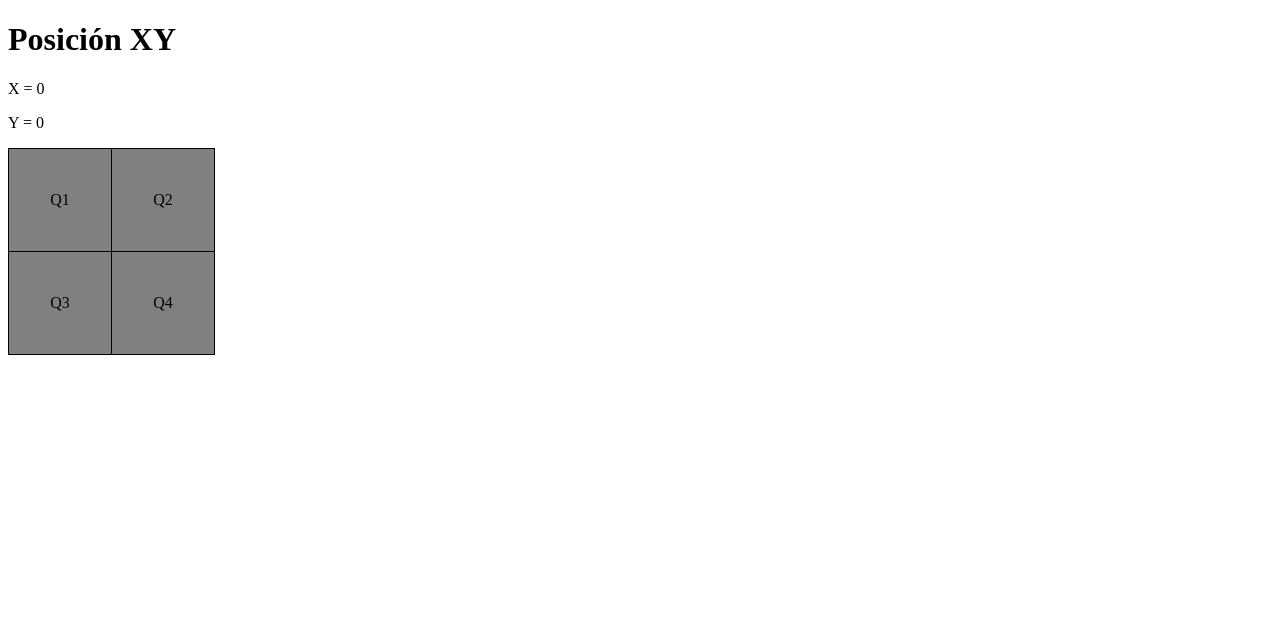
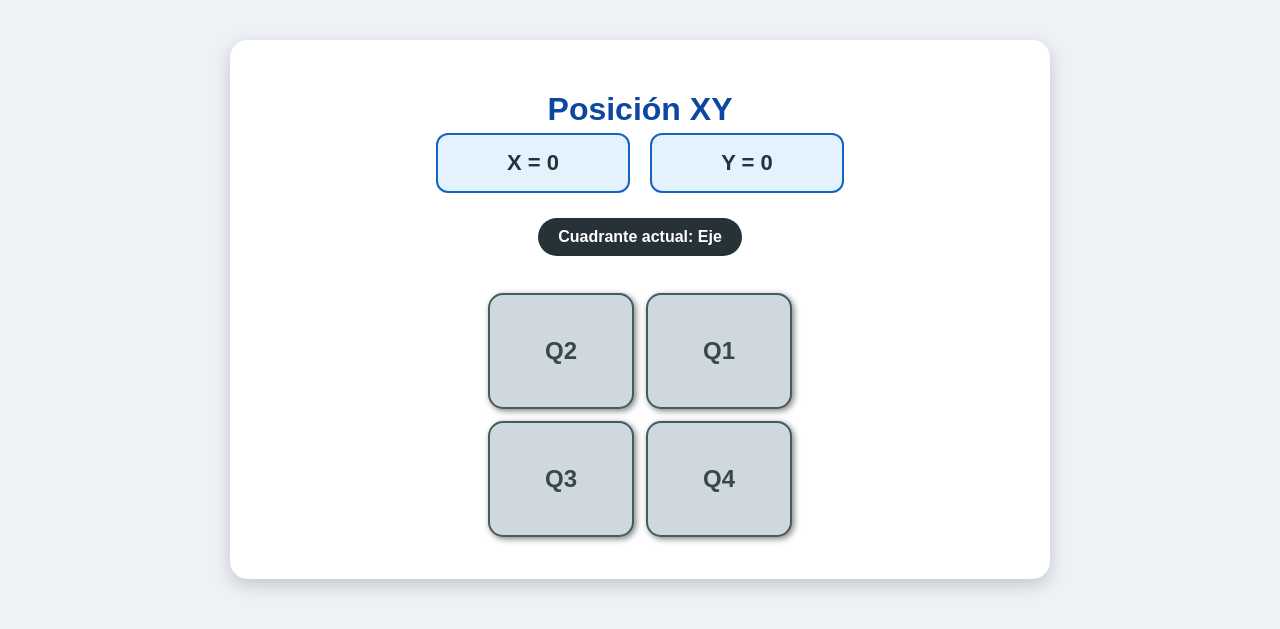
Before and after one commit to Deivid21/l401-lecturas-xy, a Flask app: page / in a window 1280 px wide. Shown: the top 629 px of the page. Run offline with Flask 3, Linux system fonts and the light colour scheme; data that the repository does not hold is empty.

Commit message:
xy: index: Improve UI and adapt to 'obtener_cuadrante' function
Change-Id: I44967146b21aedf9ce640cc8fd44187d17e3d809

```diff
--- a/templates/index.html
+++ b/templates/index.html
@@ -1,65 +1,123 @@
 <!DOCTYPE html>
-<html>
+<html lang="es">
+<head>
+    <meta charset="UTF-8">
+    <meta http-equiv="refresh" content="2">
+    <meta name="viewport" content="width=device-width, initial-scale=1.0">
+    <title>Dashboard Posición XY</title>
 
-<head>
- <meta http-equiv="refresh" content="2"></meta>
     <style>
-	#tabla{border-collapse:collapse;
+        body {
+            margin: 0;
+            background-color: #eef2f7;
+            font-family: Arial, sans-serif;
+            color: #263238;
+            text-align: center;
         }
-	#q1,#q2,#q3,#q4{	/*Varios id con mismas características*/
-		width:100px;
-		height:100px;
-		border:1px solid black;
-		text-align:center;
+
+        .contenedor {
+            width: 90%;
+            max-width: 760px;
+            margin: 40px auto;
+            background-color: #ffffff;
+            padding: 30px;
+            border-radius: 18px;
+            box-shadow: 0 6px 18px rgba(0, 0, 0, 0.18);
         }
-	#q1{background-color:	/*Cuadrante 1*/
-		{% if ejeX > 0 and ejeY > 0 %}
-			lightblue;
-		{% else %}
-			gray;
-		{% endif %}
+
+        h1 {
+            color: #0d47a1;
+            margin-bottom: 5px;
         }
-	#q2{background-color:	/*Cuadrante 2*/
-		{% if ejeX > 0 and ejeY < 0 %}
-			lightblue;
-		{% else %}
-			gray;
-		{% endif %}
+
+        .datos {
+            display: flex;
+            justify-content: center;
+            gap: 20px;
+            flex-wrap: wrap;
+            margin-bottom: 25px;
         }
-	#q3{background-color:	/*Cuadrante 3*/
-		{% if ejeX < 0 and ejeY > 0 %}
-			lightblue;
-		{% else %}
-			gray;
-		{% endif %}
+
+        .dato {
+            width: 160px;
+            padding: 15px;
+            background-color: #e3f2fd;
+            border: 2px solid #1565c0;
+            border-radius: 12px;
+            font-size: 22px;
+            font-weight: bold;
         }
-	#q4{background-color:	/*Cuadrante 4*/
-		{% if ejeX < 0 and ejeY < 0 %}
-			lightblue;
-		{% else %}
-			gray;
-		{% endif %}
+
+        .estado {
+            display: inline-block;
+            background-color: #263238;
+            color: white;
+            padding: 10px 20px;
+            border-radius: 20px;
+            margin-bottom: 25px;
+            font-weight: bold;
+        }
+
+        #tabla {
+            border-collapse: separate;
+            border-spacing: 12px;
+            margin: auto;
+        }
+
+        #q1, #q2, #q3, #q4 {
+            width: 140px;
+            height: 110px;
+            border-radius: 15px;
+            text-align: center;
+            font-size: 24px;
+            font-weight: bold;
+            border: 2px solid #455a64;
+            background-color: #cfd8dc;
+            color: #37474f;
+            box-shadow: 2px 2px 6px gray;
+        }
+
+        .activo {
+            background-color: #4fc3f7 !important;
+            color: #01579b !important;
+            border: 3px solid #0277bd !important;
+            transform: scale(1.05);
         }
     </style>
+</head>
 
-</head>
 <body>
-
+    <div class="contenedor">
         <h1>Posición XY</h1>
 
-<p>X = {{ ejeX }}</p>
-<p>Y = {{ ejeY }}</p>
+        <div class="datos">
+            <div class="dato">X = {{ ejeX }}</div>
+            <div class="dato">Y = {{ ejeY }}</div>
+        </div>
+
+        <div class="estado">
+            Cuadrante actual: {{ cuadrante }}
+        </div>
 
         <table id="tabla">
-<tr id="cuadros">
-    <td id="q1">Q1</td>
-    <td id="q2">Q2</td>
+            <tr>
+                <td id="q2" class="{% if cuadrante == 'Q2' %}activo{% endif %}">
+                    Q2
+                </td>
+                <td id="q1" class="{% if cuadrante == 'Q1' %}activo{% endif %}">
+                    Q1
+                </td>
             </tr>
+
             <tr>
-    <td id="q3">Q3</td>
-    <td id="q4">Q4</td>
+                <td id="q3" class="{% if cuadrante == 'Q3' %}activo{% endif %}">
+                    Q3
+                </td>
+                <td id="q4" class="{% if cuadrante == 'Q4' %}activo{% endif %}">
+                    Q4
+                </td>
             </tr>
         </table>
-
+    </div>
 </body>
 </html>
```
Lines whose indentation alone changed are shown as unchanged.
